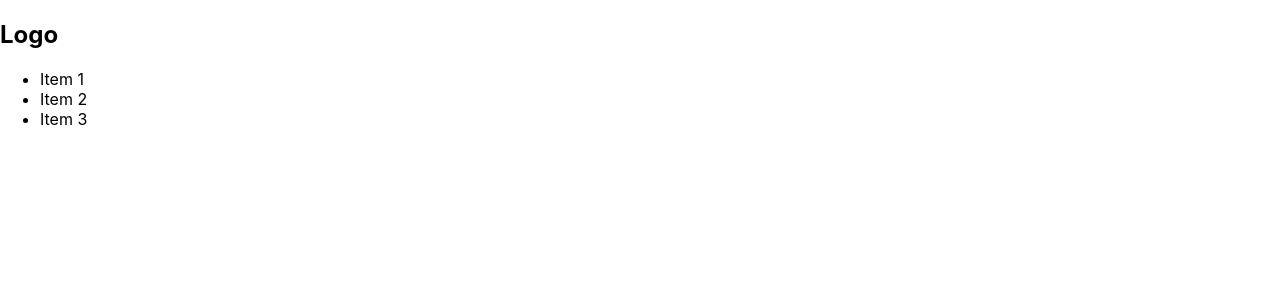
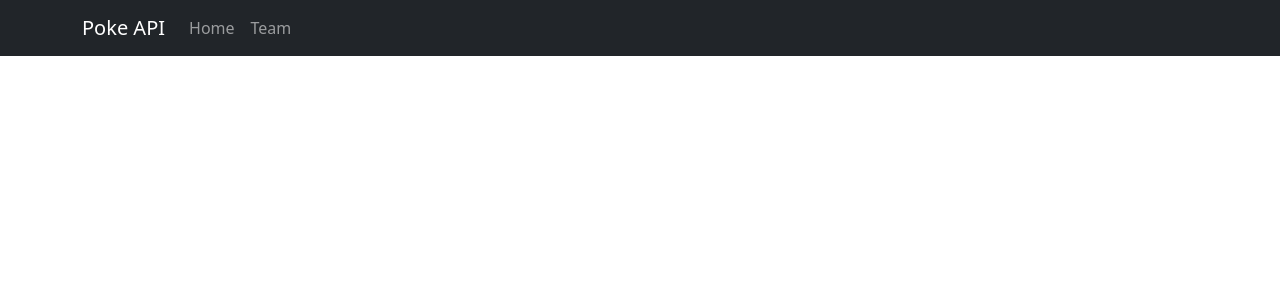
Before and after one commit to DanielMezaAcademlo/curso-react-aug-2021, a React (Create React App) app in the folder react-academlo/: page /team in a window 1280 px wide. Shown: the top 300 px of the page. Built offline with nearby package versions, Linux system fonts and the light colour scheme.

Commit message:
Proyecto inicial Pokeapi y context

```diff
--- a/react-academlo/package.json
+++ b/react-academlo/package.json
@@ -6,8 +6,11 @@
     "@testing-library/jest-dom": "^5.14.1",
     "@testing-library/react": "^11.2.7",
     "@testing-library/user-event": "^12.8.3",
+    "bootstrap": "^5.1.3",
     "react": "^17.0.2",
+    "react-bootstrap": "^2.0.2",
     "react-dom": "^17.0.2",
+    "react-router-dom": "^5.3.0",
     "react-scripts": "4.0.3",
     "web-vitals": "^1.1.2"
   },
--- a/react-academlo/src/App.js
+++ b/react-academlo/src/App.js
@@ -1,15 +1,30 @@
 import "./App.css";
+import { BrowserRouter, Route, Switch } from "react-router-dom";
 
-//Components
-import Header from "./componentes/Header";
+//Pages
+import Home from "./pages/Home/Home";
+import Team from "./pages/Team/Team";
+
+//Layouts
+import MainLayout from "./layouts/MainLayout";
 
 function App() {
   //JSX
 
   return (
-    <div className="App">
-      <Header />
-    </div>
+    <MainLayout>
+      <BrowserRouter>
+        <Switch>
+          <Route>
+            <Home />
+          </Route>
+
+          <Route>
+            <Team />
+          </Route>
+        </Switch>
+      </BrowserRouter>
+    </MainLayout>
   );
 }
 
--- a/react-academlo/src/componentes/Header.jsx
+++ b/react-academlo/src/componentes/Header.jsx
@@ -1,13 +1,20 @@
 import React from "react";
 
 //Components
-import Menu from "./Menu";
+import { Navbar, Container, Nav } from "react-bootstrap";
 
 const Header = () => {
   return (
     <>
-      <h2>Logo</h2>
-      <Menu />
+      <Navbar bg="dark" variant="dark">
+        <Container>
+          <Navbar.Brand href="#home">Poke API</Navbar.Brand>
+          <Nav className="me-auto">
+            <Nav.Link href="#home">Home</Nav.Link>
+            <Nav.Link href="#features">Team</Nav.Link>
+          </Nav>
+        </Container>
+      </Navbar>
     </>
   );
 };
--- a/react-academlo/src/index.js
+++ b/react-academlo/src/index.js
@@ -2,6 +2,7 @@ import React from "react";
 import ReactDOM from "react-dom";
 import "./index.css";
 import App from "./App";
+import "bootstrap/dist/css/bootstrap.min.css";
 
 ReactDOM.render(
   <React.StrictMode>
--- /dev/null
+++ b/react-academlo/src/layouts/MainLayout.jsx
@@ -0,0 +1,14 @@
+import React from "react";
+
+//Components
+import Header from "../componentes/Header";
+
+const MainLayout = () => {
+  return (
+    <>
+      <Header />
+    </>
+  );
+};
+
+export default MainLayout;
--- /dev/null
+++ b/react-academlo/src/pages/Home/Home.jsx
@@ -0,0 +1,11 @@
+import React from "react";
+
+const Home = () => {
+  return (
+    <div>
+      <h2>Home</h2>
+    </div>
+  );
+};
+
+export default Home;
--- /dev/null
+++ b/react-academlo/src/pages/Team/Team.jsx
@@ -0,0 +1,11 @@
+import React from "react";
+
+const Team = () => {
+  return (
+    <div>
+      <h2>Team</h2>
+    </div>
+  );
+};
+
+export default Team;
```
Also changed, not shown: 1 other file (tests, documents, lock files or other folders).
